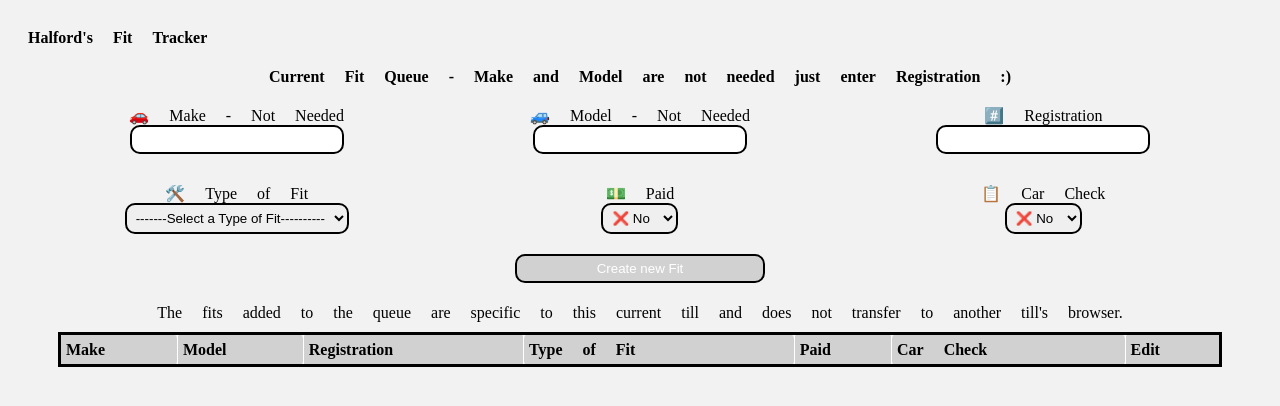
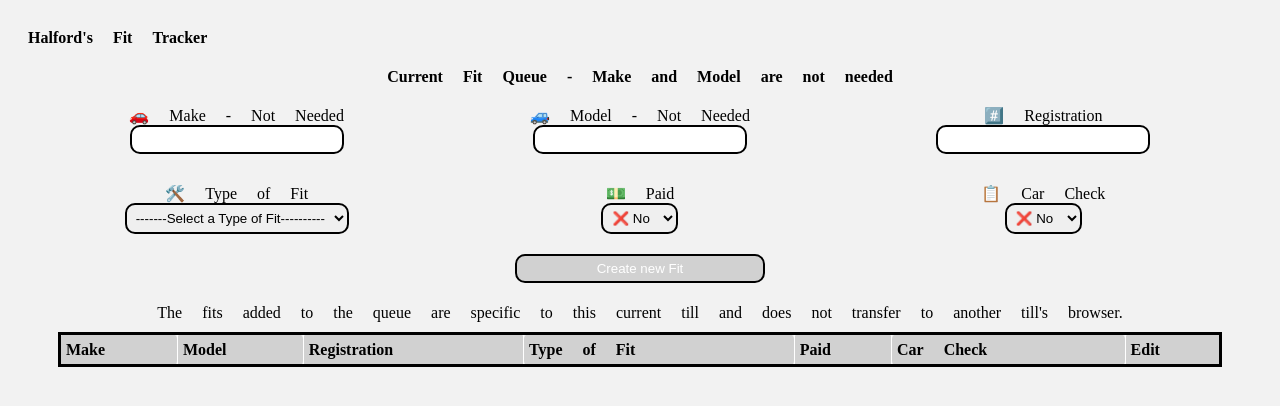
Before and after one commit to ImKelp/HalfordsFitTracker, a plain HTML site: page index.html in a window 1280 px wide. Drawn offline with Linux system fonts and the light colour scheme.

Commit message:
Update index.html

```diff
--- a/index.html
+++ b/index.html
@@ -12,7 +12,7 @@
          <div id="site-title">Halford's Fit Tracker</div>
       </div>
       <div class="body-container">
-         <div id="page-title"> Current Fit Queue - Make and Model are not needed just enter Registration :)</div>
+         <div id="page-title"> Current Fit Queue - Make and Model are not needed</div>
          <div class="wrapper">
             <div class="fit-details-container">
                <div>
```
